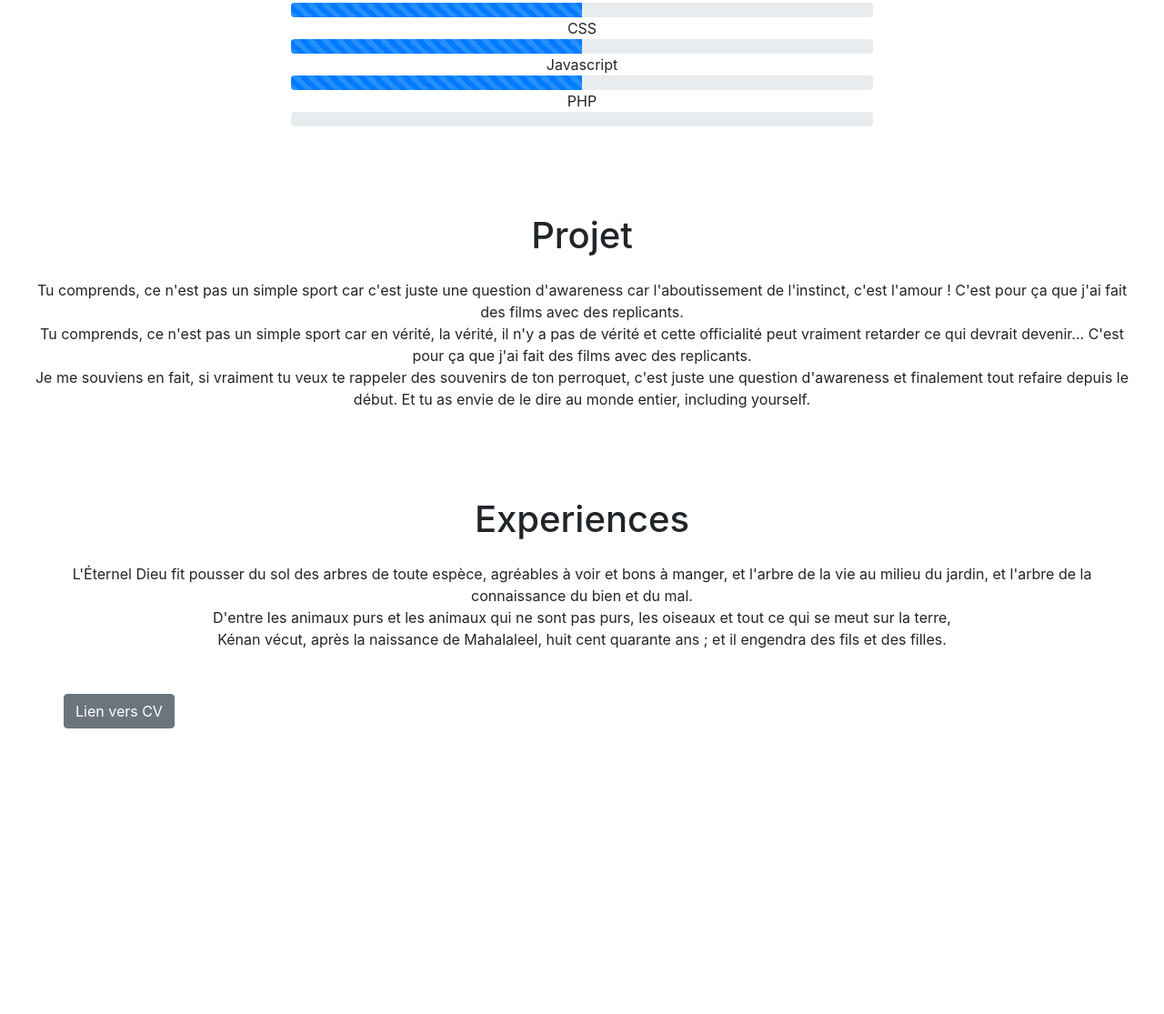
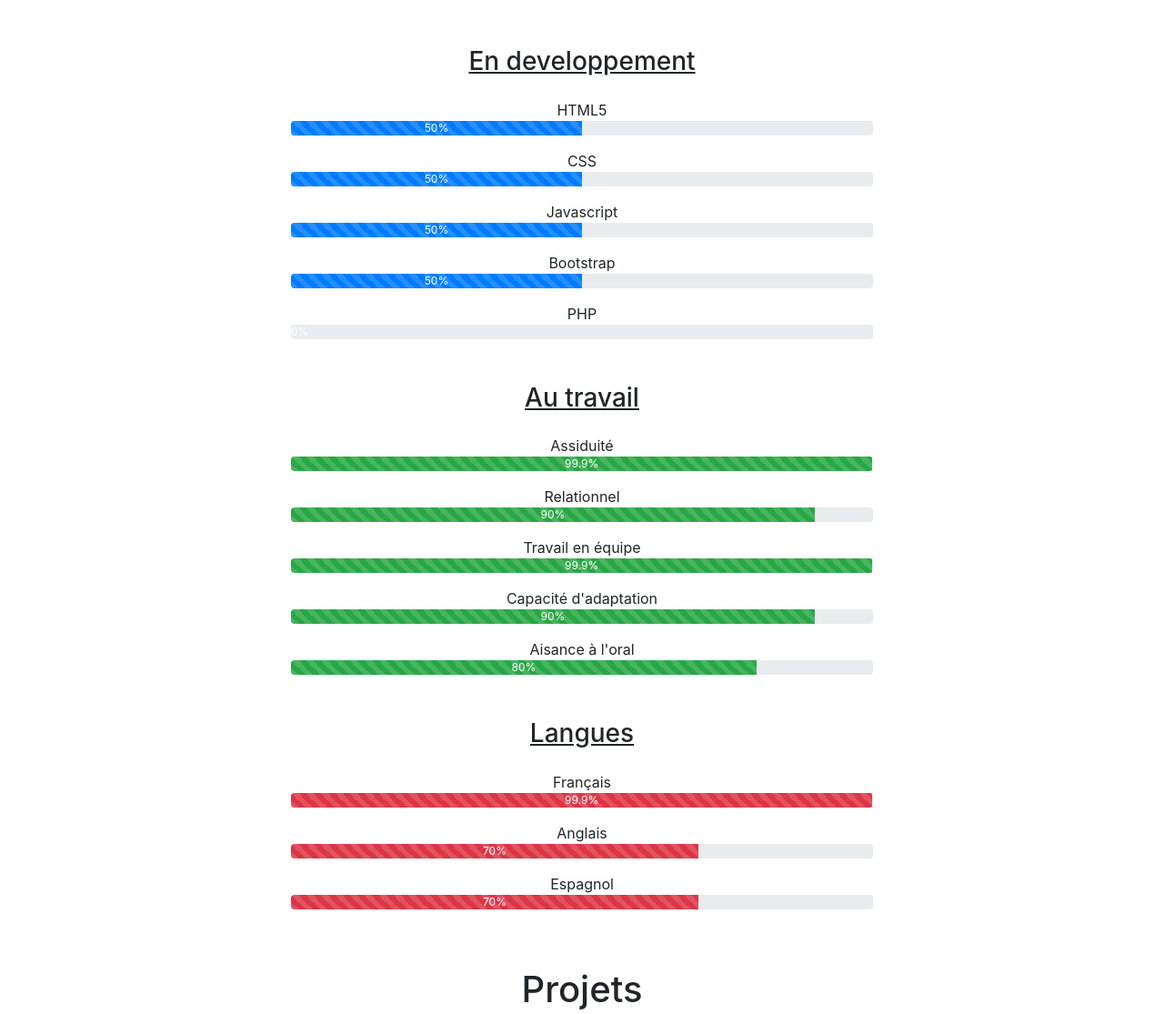
Before and after one commit to david-guyomard/portfolio, a plain HTML site: page portfolio2.html in a window 1280 px wide. Shown: the part 473-1588 px from the top of the page at 91% size. Before the commit the page ends 1322 px from the top, so only its background shows below. Drawn offline with nearby package versions, Linux system fonts and the light colour scheme.

Commit message:
mise en place competences et experiences pro

```diff
--- a/portfolio2.html
+++ b/portfolio2.html
@@ -13,7 +13,7 @@
 </head>
 
 <body>
-	<div style="position:absolute; top : 0px; left: 0px; z-index: 99999; color: red; font-weight: bolder;">
+	<div style="position:sticky; top : 0px; left: 0px; z-index: 99999; color: red; font-weight: bolder;">
 		<span class="d-block d-sm-none d-md-none d-lg-none d-xl-none">XS</span>
 		<span class="d-none d-sm-block d-md-none d-lg-none d-xl-none">SM</span>
 		<span class="d-none d-sm-none d-md-block d-lg-none d-xl-none">MD</span>
@@ -31,10 +31,10 @@
 						</a>
 					</div>
 					<div class="col-lg-6 col-xl-4 text-center align-self-center text-light">
-						<a href="#aPropos"><button type="button" class="btn btn-dark">Compétences</button></a>
+						<a href="#competences"><button type="button" class="btn btn-dark">Compétences</button></a>
 					</div>
 					<div class="col-lg-6 col-xl-4 text-center align-self-center text-light">
-						<a href="#mesProjets"><button type="button" class="btn btn-dark">Projet</button></a>
+						<a href="#mesProjets"><button type="button" class="btn btn-dark">Projets</button></a>
 					</div>
 				</div>
 			</div>
@@ -83,35 +83,96 @@
 	</div>
 
 
-	<div class="container-fluid" id="aPropos">
+	<div class="container-fluid" id="competences">
 		<div class="row mx-auto mt-5">
-			<div class="col text-center mt-5">
+			<div class="col-12 text-center mt-5">
 				<h1>Compétences</h1>
 			</div>
 		</div>
+		<div class="col-12 text-center mt-5">
+			<h3><u>En developpement</u></h3>
+		</div>
 		<div class="row justify-content-center text-center">
-			<div class="w-100">HTML5</div>
+			<div class="w-100 mt-3">HTML5</div>
 			<div class="progress col-6 p-0">
 				<div class="progress-bar progress-bar-striped progress-bar-animated" role="progressbar" aria-valuemin="0"
-				 aria-valuemax="100" style="width: 50%"></div>
+				 aria-valuemax="100" style="width: 50%">50%</div>
 			</div>
-			<div class="w-100">CSS</div>
+			<div class="w-100 mt-3">CSS</div>
 
 			<div class="progress col-6 p-0">
 				<div class="progress-bar progress-bar-striped progress-bar-animated" role="progressbar" aria-valuemin="0"
-				 aria-valuemax="100" style="width: 50%"></div>
+				 aria-valuemax="100" style="width: 50%">50%</div>
 			</div>
-			<div class="w-100">Javascript</div>
+			<div class="w-100 mt-3">Javascript</div>
 
 			<div class="progress col-6 p-0">
 				<div class="progress-bar progress-bar-striped progress-bar-animated" role="progressbar" aria-valuemin="0"
-				 aria-valuemax="100" style="width: 50%"></div>
+				 aria-valuemax="100" style="width: 50%">50%</div>
 			</div>
-			<div class="w-100">PHP</div>
+			<div class="w-100 mt-3">Bootstrap</div>
+			<div class="progress col-6 p-0">
+				<div class="progress-bar progress-bar-striped progress-bar-animated" role="progressbar" aria-valuemin="0"
+				 aria-valuemax="100" style="width: 50%">50%</div>
+			</div>
+			<div class="w-100 mt-3">PHP</div>
+			<div class="progress col-6 p-0">
+				<div class="progress-bar progress-bar-striped progress-bar-animated" role="progressbar" aria-valuemin="0"
+				 aria-valuemax="100" style="width: 0%">0%</div>
+			</div>
+		</div>
+		<div class="col-12 text-center mt-5">
+			<h3><u>Au travail</u></h3>
+		</div>
+		<div class="row justify-content-center text-center">
+			<div class="w-100 mt-3">Assiduité</div>
+			<div class="progress col-6 p-0">
+				<div class="progress-bar progress-bar-striped progress-bar-animated bg-success" role="progressbar" aria-valuemin="0"
+				 aria-valuemax="100" style="width: 99.9%">99.9%</div>
+			</div>
+			<div class="w-100 mt-3">Relationnel</div>
 
 			<div class="progress col-6 p-0">
-				<div class="progress-bar progress-bar-striped progress-bar-animated" role="progressbar" aria-valuemin="0"
-				 aria-valuemax="100" style="width: 0%"></div>
+				<div class="progress-bar progress-bar-striped progress-bar-animated bg-success" role="progressbar" aria-valuemin="0"
+				 aria-valuemax="100" style="width: 90%">90%</div>
+			</div>
+			<div class="w-100 mt-3">Travail en équipe</div>
+
+			<div class="progress col-6 p-0">
+				<div class="progress-bar progress-bar-striped progress-bar-animated bg-success" role="progressbar" aria-valuemin="0"
+				 aria-valuemax="100" style="width: 99.9%">99.9%</div>
+			</div>
+			<div class="w-100 mt-3">Capacité d'adaptation</div>
+			<div class="progress col-6 p-0">
+				<div class="progress-bar progress-bar-striped progress-bar-animated bg-success" role="progressbar" aria-valuemin="0"
+				 aria-valuemax="100" style="width: 90%">90%</div>
+			</div>
+			<div class="w-100 mt-3">Aisance à l'oral</div>
+			<div class="progress col-6 p-0">
+				<div class="progress-bar progress-bar-striped progress-bar-animated bg-success" role="progressbar" aria-valuemin="0"
+				 aria-valuemax="100" style="width: 80%">80%</div>
+			</div>
+		</div>
+		<div class="col-12 text-center mt-5">
+			<h3><u>Langues</u></h3>
+		</div>
+		<div class="row justify-content-center text-center">
+			<div class="w-100 mt-3">Français</div>
+			<div class="progress col-6 p-0">
+				<div class="progress-bar progress-bar-striped progress-bar-animated bg-danger" role="progressbar" aria-valuemin="0"
+				 aria-valuemax="100" style="width: 99.9%">99.9%</div>
+			</div>
+			<div class="w-100 mt-3">Anglais</div>
+
+			<div class="progress col-6 p-0">
+				<div class="progress-bar progress-bar-striped progress-bar-animated bg-danger" role="progressbar" aria-valuemin="0"
+				 aria-valuemax="100" style="width: 70%">70%</div>
+			</div>
+			<div class="w-100 mt-3">Espagnol</div>
+
+			<div class="progress col-6 p-0">
+				<div class="progress-bar progress-bar-striped progress-bar-animated bg-danger" role="progressbar" aria-valuemin="0"
+				 aria-valuemax="100" style="width: 70%">70%</div>
 			</div>
 		</div>
 
@@ -119,9 +180,9 @@
 
 
 	<div class="container-fluid " id="mesProjets">
-		<div class="row mx-auto mt-5">
+		<div class="row mt-3">
 			<div class="col text-center mt-5">
-				<h1>Projet</h1>
+				<h1>Projets</h1>
 			</div>
 		</div>
 		<div class="row mx-auto mt-3">
@@ -144,26 +205,43 @@
 
 
 	<div class="container-fluid" id="mesExperiences">
-		<div class="row mx-auto mt-5">
+		<div class="row mt-5">
 			<div class="col text-center mt-5">
 				<h1>Experiences</h1>
 			</div>
 		</div>
-		<div class="row mx-auto mt-3">
-			<div class="col text-center">L'Éternel Dieu fit pousser du sol des arbres de toute espèce, agréables à voir et bons
-				à
-				manger,
-				et l'arbre de la vie au milieu du jardin, et l'arbre de la connaissance du bien et du mal.</div>
+		<div class="row mt-3">
+			<div class="col text-center mt-5">
+				<h3><u>En tant que developpeur...</u></h3>
+			</div>
 			<div class="w-100"></div>
-			<div class="col text-center">D'entre les animaux purs et les animaux qui ne sont pas purs, les oiseaux et tout ce
-				qui se
-				meut
-				sur la terre,</div>
+			<div class="col text-center mt-2">Dev junior full stack -Groupe RHINOS - La Rochelle</div>
 			<div class="w-100"></div>
-			<div class="col text-center">Kénan vécut, après la naissance de Mahalaleel, huit cent quarante ans ; et il engendra
-				des
-				fils
-				et des filles.</div>
+			<div class="col text-center mt-2">dev junior full stack -</div>
+			<div class="w-100"></div>
+			<div class="col text-center mt-2">dev junior full stack -</div>
+			<div class="w-100"></div>
+			<div class="col text-center mt-2">dev junior full stack -</div>
+			<div class="w-100"></div>
+			<div class="col text-center mt-5">
+				<h3><u>Autres experiences</u></h3>
+			</div>
+			<div class="w-100"></div>
+			<div class="col text-center mt-2">Monteur de meuble - BUT - Royan</div>
+			<div class="w-100"></div>
+			<div class="col text-center mt-2">Chauffeur-livreur - EDITION OCEANE - Saintes</div>
+			<div class="w-100"></div>
+			<div class="col text-center mt-2">Cuisinier - BUFFALO GRILL - Saintes</div>
+			<div class="w-100"></div>
+			<div class="col text-center mt-2">Monteur de meuble - BUT - Royan</div>
+			<div class="w-100"></div>
+			<div class="col text-center mt-2">Commercial terrain - ENGIE - Charente-Maritime</div>
+			<div class="w-100"></div>
+			<div class="col text-center mt-2">Agent de sécurité inciendie SSIAP 1 - plusieurs sites</div>
+			<div class="w-100"></div>
+			<div class="col text-center mt-2"> Employé logistique / SAV - FNAC - C.C Villebon 2</div>
+			<div class="w-100"></div>
+			<div class="col text-center mt-2">Equipier polyvalent - MAC DONALD'S - C.C Villebon 2</div>
 		</div>
 	</div>
 
```
